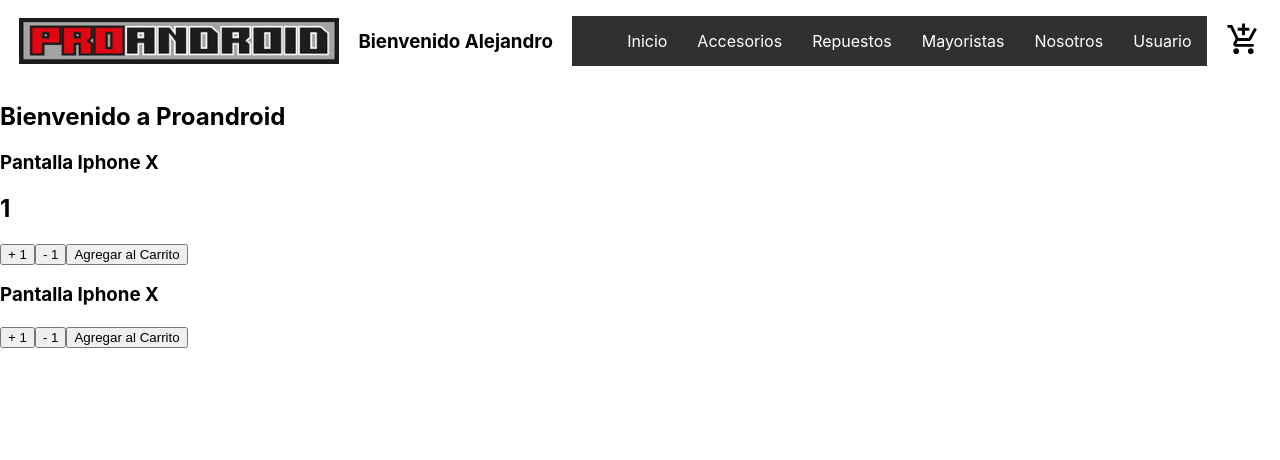
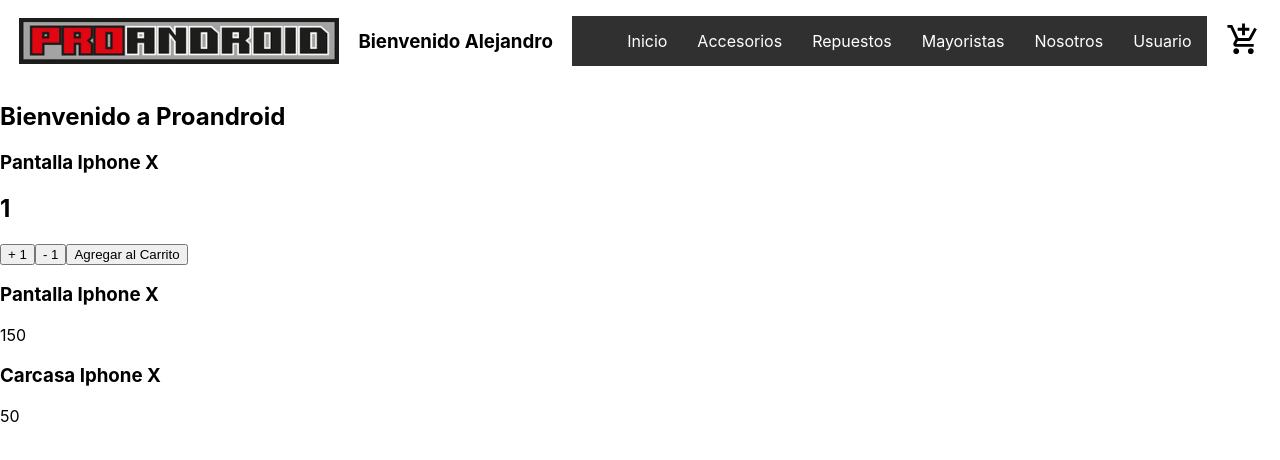
Before and after one commit to AlejandroJSR/reactjsAleSoto, a React (Create React App) app: page / in a window 1280 px wide. Shown: the top 460 px of the page. Built offline with nearby package versions, Linux system fonts and the light colour scheme.

Commit message:
DESAFIO MAPS: correccion setTimeOut, no logro hacer que se vea la imagen en la card

```diff
--- a/assets/productos.js
+++ /dev/null
@@ -1,5 +0,0 @@
-const products = [
-    {name:"Pantalla Iphone X", id: 1, price: 150, stock: 10, category:"pantallas"},
-    {name:"Carcasa Iphone X", id: 2, price: 50, stock: 10, category:"carcasas"},
-
-    export default products;
--- a/src/App.js
+++ b/src/App.js
@@ -1,7 +1,6 @@
-import React, {useState} from 'react';
+import React, {useEffect, useState} from 'react';
 import Header from './components/header';
 import ItemListContainer from './components/ItemsListContainer.js';
-import MiComponente from './components/MiComponente';
 import ItemCount from './components/ItemCount';
 const App = () => {
 
@@ -14,8 +13,7 @@
     <>
     <Header nombre={nombre} id="1" apellido={apellido}/>
     <ItemListContainer greeting={greeting}/>
-   {/* <MiComponente /> */}
-   <ItemCount />
+
     </>
 
   )
--- /dev/null
+++ b/src/assets/productos.js
@@ -0,0 +1,4 @@
+export const products = [
+    {name:"Pantalla Iphone X", id: 1, price: 150, stock: 10, category:"pantallas", img:'../assets/pantalla.png'},
+    {name:"Carcasa Iphone X", id: 2, price: 50, stock: 10, category:"carcasas", img:'../assets/carcasa.png' },
+]
--- /dev/null
+++ b/src/components/Item.jsx
@@ -0,0 +1,13 @@
+const Item = ({product}) => {
+    return(
+<>
+    <h3>{product.name}</h3>
+    <div>{product.price}</div>
+    <div src={product.img} div/>
+
+
+</>
+
+    )
+}
+export { Item }
--- /dev/null
+++ b/src/components/ItemList.jsx
@@ -0,0 +1,11 @@
+import {Item} from '../components/Item'
+
+const ItemList = ({listProducts}) => {
+
+    return(
+    <>
+    {listProducts.map((prod, i) => <Item key={`${prod.name}-${i}`} product={prod} />)}
+    </>
+    )
+}
+export { ItemList }
--- a/src/components/ItemsListContainer.js
+++ b/src/components/ItemsListContainer.js
@@ -1,17 +1,25 @@
-import React, {useEffecct} from 'react';
+import React, {useEffect, useState} from 'react';
 import ItemCount from '../components/ItemCount';
-// import products from '../../assets/productos';
+import {ItemList} from '../components/ItemList';
+import {products} from '../assets/productos';
+import {customFetch} from '../components/customFetch';
 
-const initialProducts = [
-    {name:"Pantalla Iphone X", id: 1, price: 150, stock: 10},
-    {name:"Carcaa Iphone X", id: 2, price: 50, stock: 10},
-]
 const ItemListContainer = ({greeting}) => {
+
+    const [listProducts, setListProducts] = useState ([])
+
+    useEffect (() => {
+        customFetch(products)
+            .then(res => setListProducts(res))
+    }, [])
+
+    console.log(listProducts)
     return (
 
 <>
 <h2>{greeting}</h2>
 <ItemCount initial={1} stock={10} onAdd={() => {}} />
+<ItemList listProducts={listProducts} />
 </>
     )}
 
--- a/src/components/header.js
+++ b/src/components/header.js
@@ -17,13 +17,13 @@
     <h1>Proandroid</h1>
     <h3>Bienvenido {nombre}</h3>
     <nav>
-    <ul class="menu">
+    <ul className="menu">
         <li><a href="../public/index.html">Inicio</a> </li>
         <li><a href="../public/index.html">Accesorios</a></li>
         <li><a href="../public/index.html">Repuestos</a></li>
         <li> <a href="../public/index.html">Mayoristas</a> </li>
         <li><a href="../public/index.html">Nosotros</a></li>
-    <div class="usuario-menu">
+    <div className="usuario-menu">
         <li><a href="../public/index.html">Usuario</a></li></div>
     </ul>
     </nav>
@@ -32,5 +32,4 @@
     </header>
     </>
     )}
-
     export default Header
```
